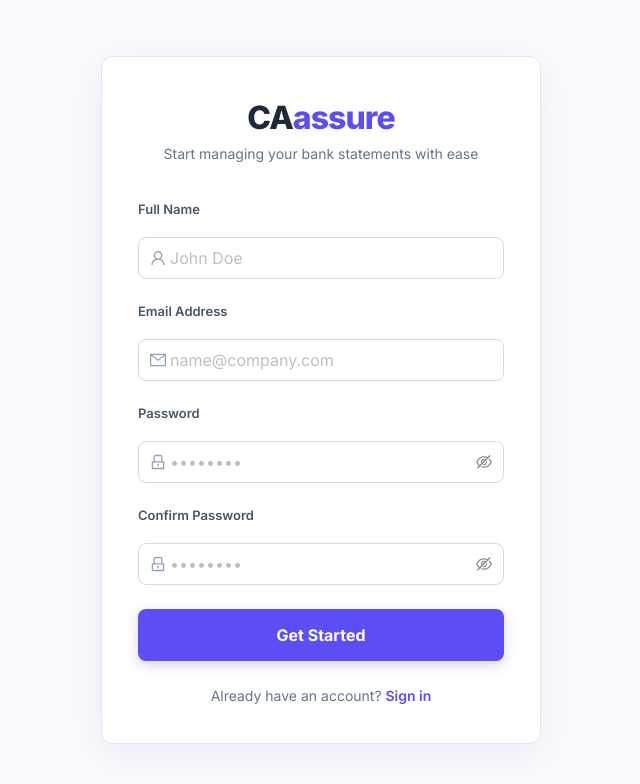
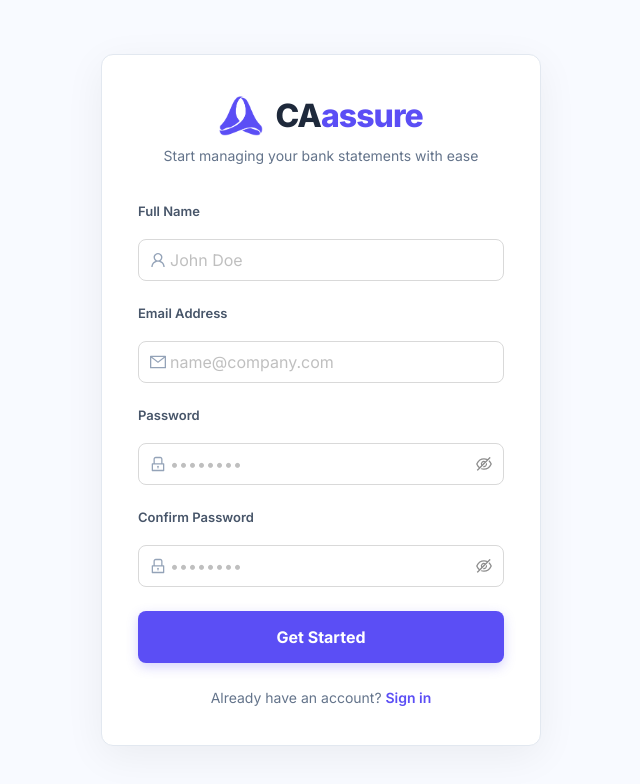
Before and after one commit to Pratham266/cassure-react, a React (Vite) app: page /register in a window 1280 px wide. Shown: the top 784 px of the page, without its empty margins (319-959 px from the left). Built offline with nearby package versions, Linux system fonts and the light colour scheme; no server answers.

Commit message:
added the logo

```diff
--- a/index.html
+++ b/index.html
@@ -2,10 +2,10 @@
 <html lang="en">
   <head>
     <meta charset="UTF-8" />
-    <link rel="icon" type="image/svg+xml" href="/vite.svg" />
+    <link rel="icon" type="image/png" href="/caassure-logo.png" />
     <meta name="viewport" content="width=device-width, initial-scale=1.0" />
-    <meta name="description" content="Bank Statement OCR - Extract transactions from bank statements using AI" />
-    <title>caassure - Bank Statement Data Extraction</title>
+    <meta name="description" content="CAassure - Bank Statement OCR - Extract transactions from bank statements using AI" />
+    <title>CAassure | Bank Statement Data Extraction</title>
   </head>
   <body>
     <div id="root"></div>
--- a/src/components/Navbar.jsx
+++ b/src/components/Navbar.jsx
@@ -105,12 +105,18 @@
           <div style={{
             display: 'flex',
             alignItems: 'center',
+            gap: '8px',
             cursor: 'pointer'
           }} onClick={() => navigate('/')}>
+             <img
+               src="/caassure-logo.png"
+               alt="Logo"
+               style={{ height: '24px', width: 'auto' }}
+             />
              <div style={{
-               fontSize: '24px',
+               fontSize: '20px',
                fontWeight: 800,
-               letterSpacing: '-0.03em',
+               letterSpacing: '-0.02em',
                fontFamily: '-apple-system, BlinkMacSystemFont, "Segoe UI", Roboto, "Helvetica Neue", Arial'
              }}>
                <span style={{ color: '#1e293b' }}>CA</span>
--- a/src/pages/Login.jsx
+++ b/src/pages/Login.jsx
@@ -43,17 +43,29 @@
           padding: '12px'
         }}
       >
-        <div style={{ textAlign: 'center', marginBottom: '24px', marginTop: '0px' }}>
+        <div style={{ textAlign: 'center', marginBottom: '24px' }}>
           <div style={{
-            fontSize: '32px',
-            fontWeight: 800,
-            letterSpacing: '-0.03em',
-            marginBottom: '0px'
+            display: 'flex',
+            alignItems: 'center',
+            justifyContent: 'center',
+            gap: '12px',
+            marginBottom: '4px'
           }}>
-            <span style={{ color: '#1e293b' }}>CA</span>
-            <span style={{ color: '#5B4EF5' }}>assure</span>
+            <img
+              src="/caassure-logo.png"
+              alt="Logo"
+              style={{ height: '40px', width: 'auto' }}
+            />
+            <div style={{
+              fontSize: '32px',
+              fontWeight: 800,
+              letterSpacing: '-0.03em'
+            }}>
+              <span style={{ color: '#1e293b' }}>CA</span>
+              <span style={{ color: '#5B4EF5' }}>assure</span>
+            </div>
           </div>
-          <Text type="secondary" style={{ fontSize: '14px' }}>
+          <Text type="secondary" style={{ fontSize: '14px', display: 'block' }}>
             Sign in to your accounting workspace
           </Text>
         </div>
--- a/src/pages/Register.jsx
+++ b/src/pages/Register.jsx
@@ -43,17 +43,29 @@
           padding: '12px'
         }}
       >
-        <div style={{ textAlign: 'center', marginBottom: '24px', marginTop: '0px' }}>
+        <div style={{ textAlign: 'center', marginBottom: '24px' }}>
           <div style={{
-            fontSize: '32px',
-            fontWeight: 800,
-            letterSpacing: '-0.03em',
-            marginBottom: '0px'
+            display: 'flex',
+            alignItems: 'center',
+            justifyContent: 'center',
+            gap: '12px',
+            marginBottom: '4px'
           }}>
-            <span style={{ color: '#1e293b' }}>CA</span>
-            <span style={{ color: '#5B4EF5' }}>assure</span>
+            <img
+              src="/caassure-logo.png"
+              alt="Logo"
+              style={{ height: '40px', width: 'auto' }}
+            />
+            <div style={{
+              fontSize: '32px',
+              fontWeight: 800,
+              letterSpacing: '-0.03em'
+            }}>
+              <span style={{ color: '#1e293b' }}>CA</span>
+              <span style={{ color: '#5B4EF5' }}>assure</span>
+            </div>
           </div>
-          <Text type="secondary" style={{ fontSize: '14px' }}>
+          <Text type="secondary" style={{ fontSize: '14px', display: 'block' }}>
             Start managing your bank statements with ease
           </Text>
         </div>
```
Also changed, not shown: public/caassure-logo.png (added).
